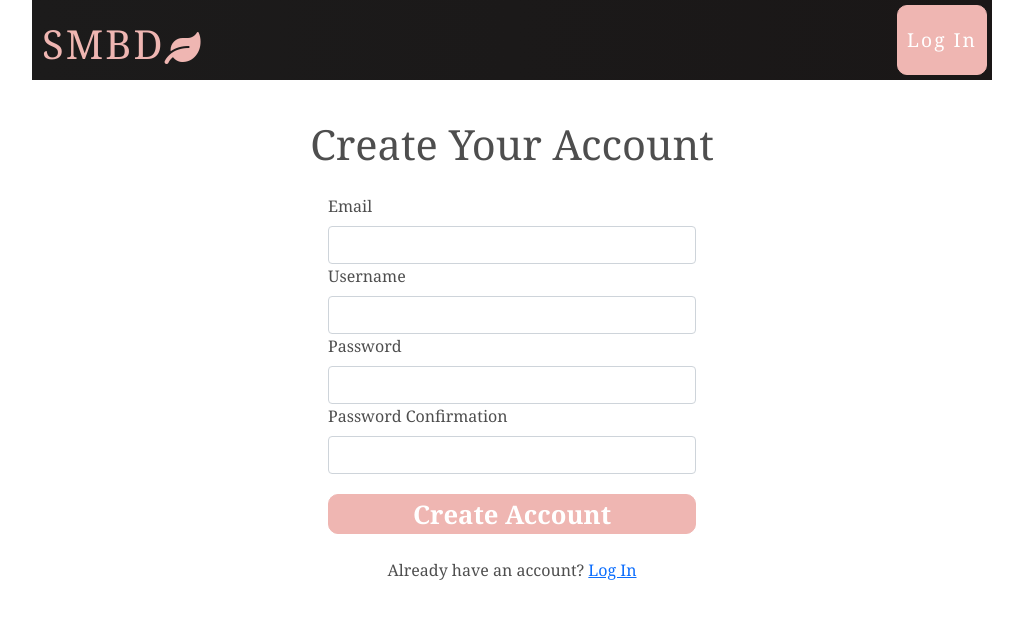
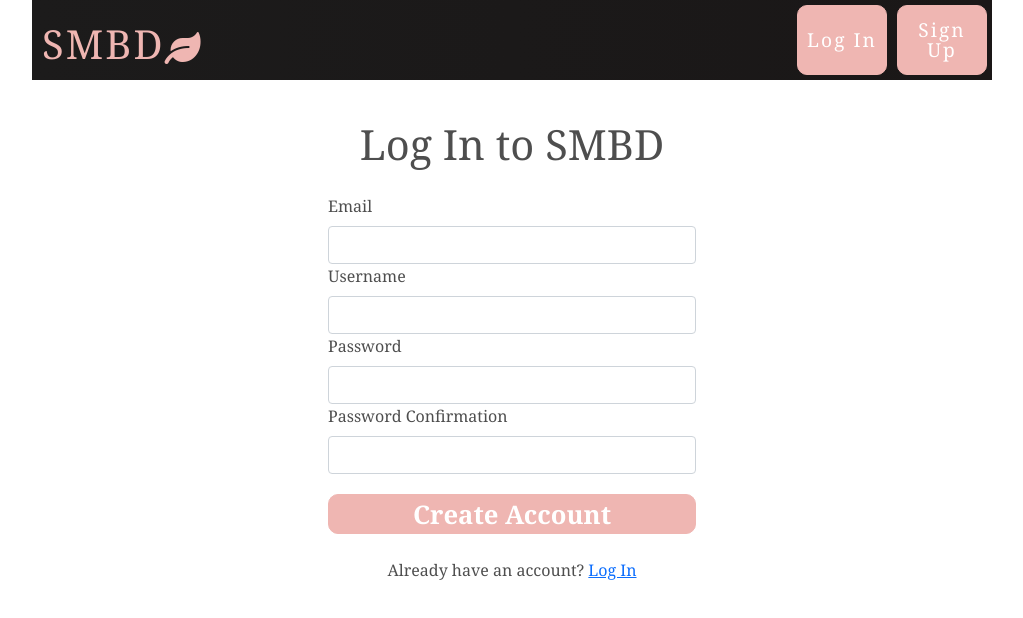
Before and after one commit to g-priime/smbd, a React (Create React App) app: page /signup in a window 1280 px wide. Shown: the top 618 px of the page, without its empty margins (128-1151 px from the left). Built offline with nearby package versions, Linux system fonts and the light colour scheme; no server answers.

Commit message:
Update Signup.js

```diff
--- a/src/components/Signup.js
+++ b/src/components/Signup.js
@@ -2,7 +2,7 @@ import React, { useRef, useState } from "react";
 import { Form, Button, Card, Alert, Container } from "react-bootstrap";
 import { useAuth } from "../contexts/AuthContext";
 import { Link, useHistory } from "react-router-dom";
-import TitleLoggedOut from "./TitleLoggedOut";
+import TitleLogInPage from "./TitleLogInPage";
 
 export default function Signup() {
   const emailRef = useRef();
@@ -60,7 +60,7 @@ export default function Signup() {
 
   return (
     <div className="ImageGallery">
-      <TitleLoggedOut />
+      <TitleLogInPage />
       <Container
         className="d-flex justify-content-center"
         style={{ minHeight: "100vh" }}
```
